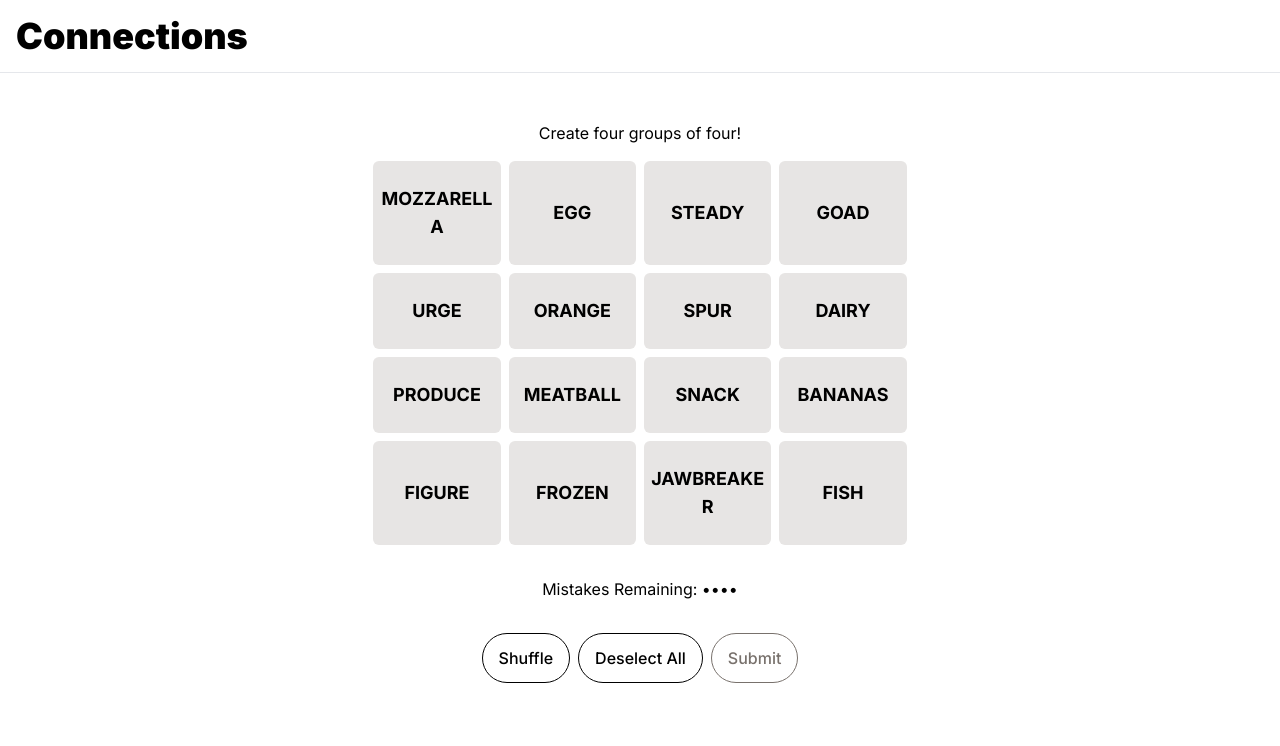
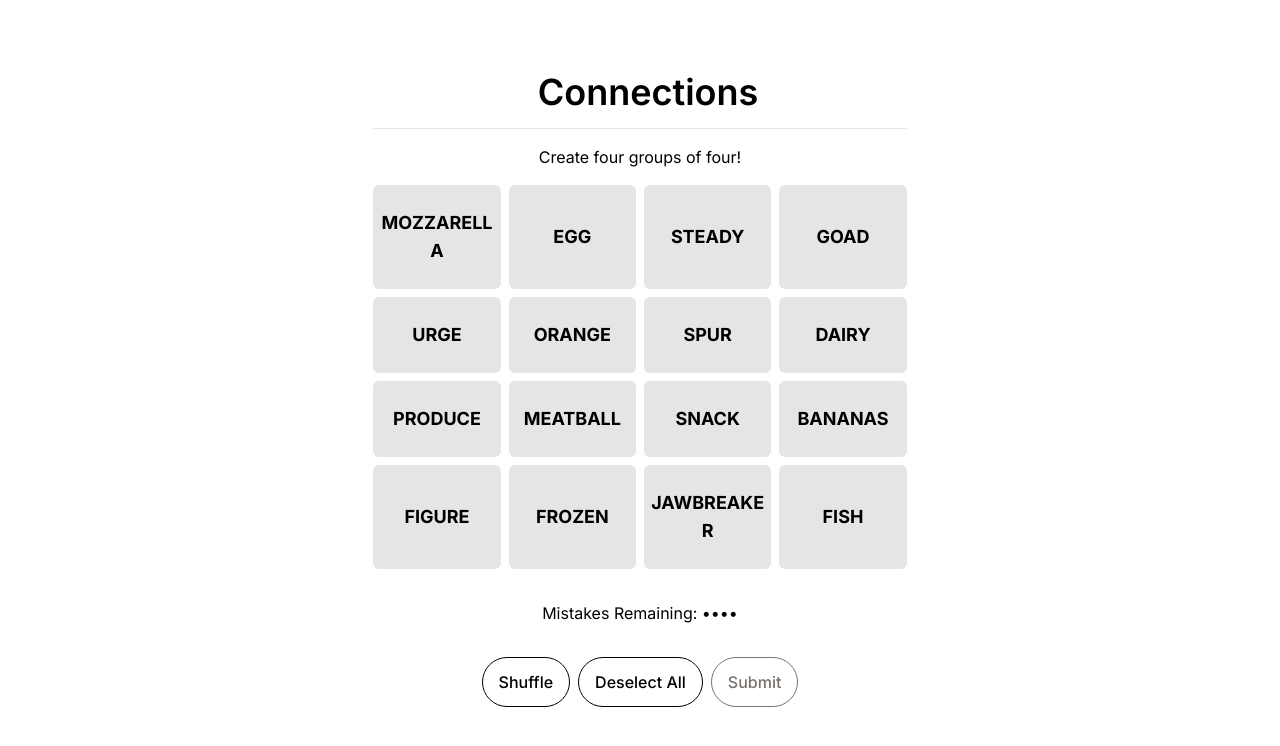
Before and after one commit to srefsland/nyt-connections-clone, a Next.js app: page / in a window 1280 px wide. Shown: the top 746 px of the page. Built offline with nearby package versions, Linux system fonts and the light colour scheme.

Commit message:
update header

```diff
--- a/app/page.tsx
+++ b/app/page.tsx
@@ -76,9 +76,11 @@ export default function Home() {
 
   return (
     <>
-      <h1 className="text-black text-4xl font-black my-4 ml-4">Connections</h1>
-      <hr className="mb-6 md:mb-12"></hr>
-      <div className="flex flex-col items-center w-11/12 md:w-3/4 lg:w-5/12 mx-auto">
+      <div className="flex flex-col items-center w-11/12 md:w-3/4 lg:w-5/12 mx-auto mt-14">
+        <h1 className="text-black text-4xl font-semibold my-4 ml-4">
+          Connections
+        </h1>
+        <hr className="mb-4 md:mb-4 w-full"></hr>
         <h1 className="text-black mb-4">Create four groups of four!</h1>
         <div className="relative w-full">
           <Popup show={popupState.show} message={popupState.message} />
```
